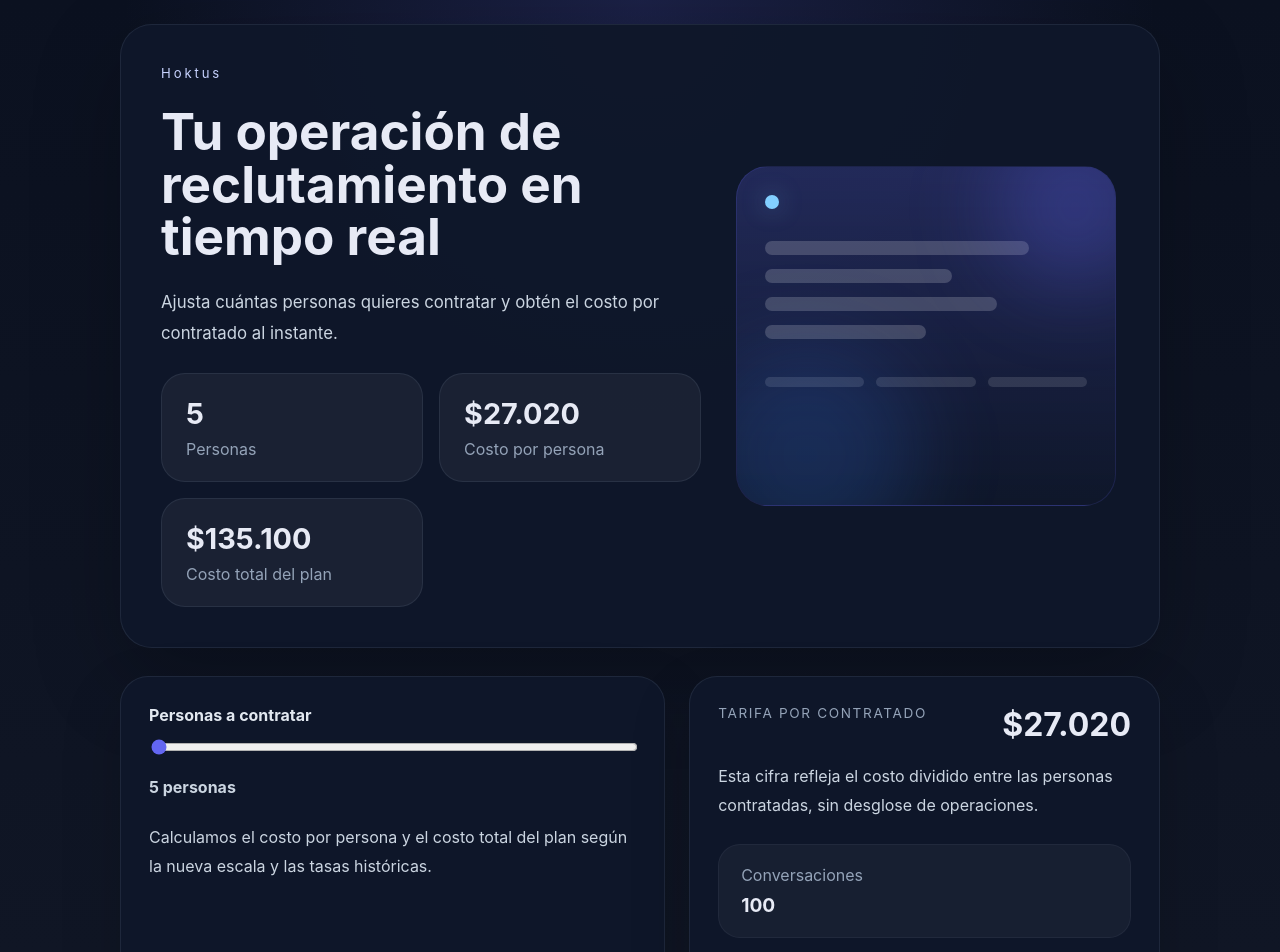
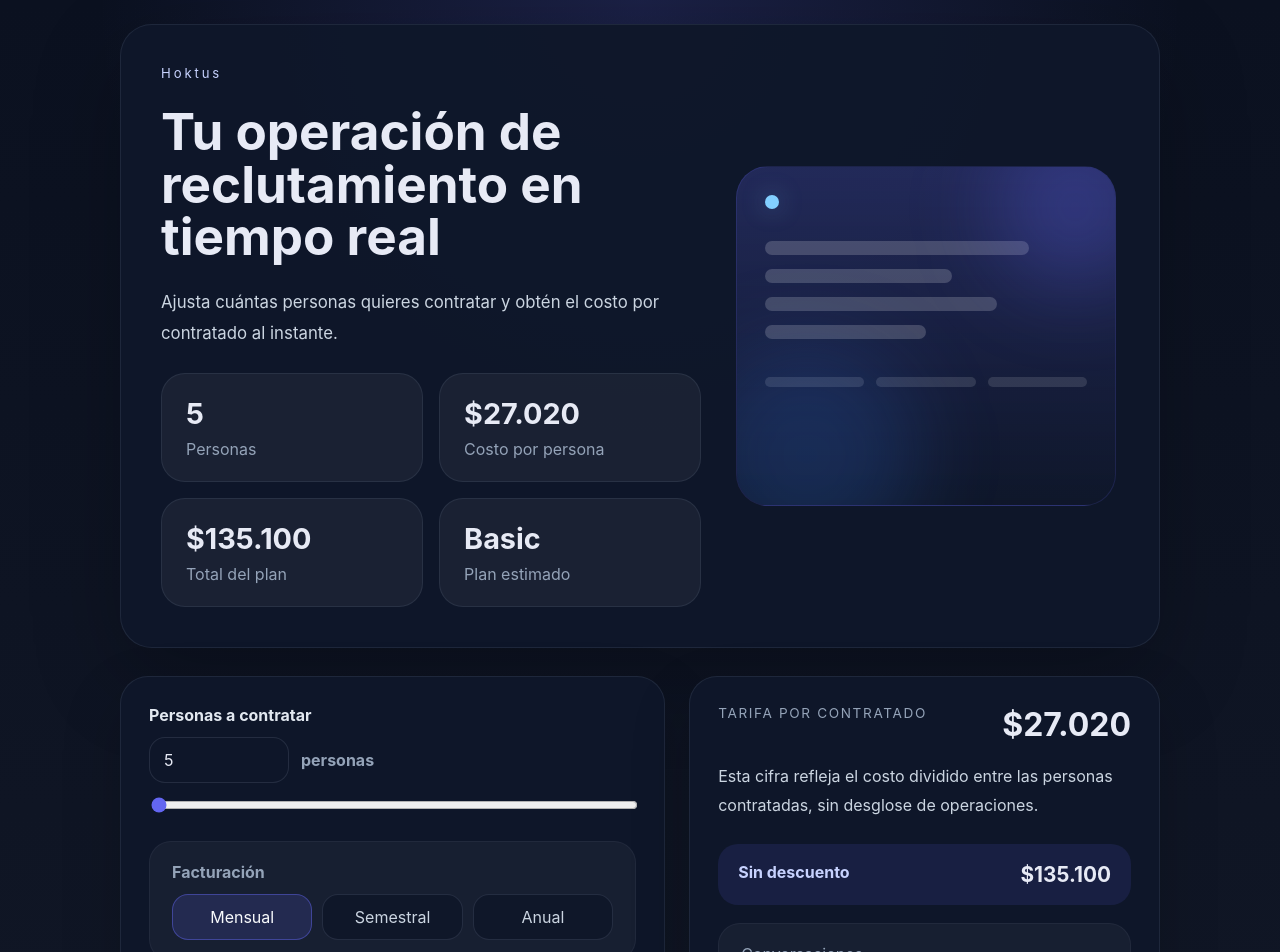
Before and after one commit to Brian-com-hoktus/calculadora-saas, a React (Vite) app: page / in a window 1280 px wide. Shown: the top 952 px of the page. Built offline with nearby package versions, Linux system fonts and the light colour scheme.

Commit message:
Add billing selector, plan tiers, person counter, and discount breakdown

```diff
--- a/src/App.tsx
+++ b/src/App.tsx
@@ -53,6 +53,7 @@ const formatCLP = (value: number) => {
 
 function App() {
   const [people, setPeople] = useState(5);
+  const [billing, setBilling] = useState<'Mensual' | 'Semestral' | 'Anual'>('Mensual');
 
   const results = useMemo(() => {
     const conversations = Math.max(1, people * 20);
@@ -71,15 +72,30 @@ function App() {
       documentPages * documentPrice +
       contracts * contractPrice;
 
+    const discountRate = billing === 'Semestral' ? 0.1 : billing === 'Anual' ? 0.2 : 0;
+    const discountedTotal = Math.round(total * (1 - discountRate));
+
+    const plan =
+      total <= 500000
+        ? 'Basic'
+        : total <= 3000000
+        ? 'Pro'
+        : total <= 10000000
+        ? 'Max'
+        : 'Enterprise';
+
     return {
       conversations,
       advanced,
       documentPages,
       contracts,
       total,
-      costPerPerson: Math.round(total / people)
+      discountedTotal,
+      discountRate,
+      plan,
+      costPerPerson: Math.round(discountedTotal / people)
     };
-  }, [people]);
+  }, [people, billing]);
 
   return (
     <div className="app-shell">
@@ -101,8 +117,12 @@ function App() {
               <span>Costo por persona</span>
             </div>
             <div>
-              <strong>{formatCLP(results.total)}</strong>
-              <span>Costo total del plan</span>
+              <strong>{formatCLP(results.discountedTotal)}</strong>
+              <span>Total del plan</span>
+            </div>
+            <div>
+              <strong>{results.plan}</strong>
+              <span>Plan estimado</span>
             </div>
           </div>
         </div>
@@ -129,8 +149,18 @@ function App() {
         <section className="controls-card landing-card">
           <div className="field-group">
             <label htmlFor="people">Personas a contratar</label>
+            <div className="person-input-row">
+              <input
+                id="people"
+                type="number"
+                min="1"
+                max="10000"
+                value={people}
+                onChange={(event: ChangeEvent<HTMLInputElement>) => setPeople(Math.max(1, Math.min(10000, Number(event.target.value))))}
+              />
+              <span className="person-input-label">personas</span>
+            </div>
             <input
-              id="people"
               type="range"
               min="1"
               max="10000"
@@ -138,7 +168,22 @@ function App() {
               value={people}
               onChange={(event: ChangeEvent<HTMLInputElement>) => setPeople(Number(event.target.value))}
             />
-            <div className="range-value">{people.toLocaleString('es-CL')} personas</div>
+          </div>
+
+          <div className="billing-card">
+            <span>Facturación</span>
+            <div className="billing-options">
+              {(['Mensual', 'Semestral', 'Anual'] as const).map((option) => (
+                <button
+                  key={option}
+                  type="button"
+                  className={billing === option ? 'billing-button active' : 'billing-button'}
+                  onClick={() => setBilling(option)}
+                >
+                  {option}
+                </button>
+              ))}
+            </div>
           </div>
 
           <p className="result-note">
@@ -152,6 +197,29 @@ function App() {
             <strong>{formatCLP(results.costPerPerson)}</strong>
           </div>
           <p className="result-note">Esta cifra refleja el costo dividido entre las personas contratadas, sin desglose de operaciones.</p>
+
+          {results.discountRate > 0 ? (
+            <div className="discount-summary">
+              <div>
+                <span>Precio base</span>
+                <strong>{formatCLP(results.total)}</strong>
+              </div>
+              <div>
+                <span>Descuento {Math.round(results.discountRate * 100)}%</span>
+                <strong>{formatCLP(results.total - results.discountedTotal)}</strong>
+              </div>
+              <div>
+                <span>Total con descuento</span>
+                <strong>{formatCLP(results.discountedTotal)}</strong>
+              </div>
+            </div>
+          ) : (
+            <div className="discount-summary">
+              <span>Sin descuento</span>
+              <strong>{formatCLP(results.total)}</strong>
+            </div>
+          )}
+
           <div className="summary-metrics landing-metrics">
             <div>
               <span>Conversaciones</span>
--- a/src/styles.css
+++ b/src/styles.css
@@ -222,6 +222,100 @@ input[type='range'] {
   font-weight: 700;
 }
 
+.person-input-row {
+  display: flex;
+  gap: 12px;
+  align-items: center;
+}
+
+.person-input-row input[type='number'] {
+  width: 140px;
+  padding: 12px 14px;
+  border-radius: 16px;
+  border: 1px solid rgba(148, 163, 184, 0.16);
+  background: rgba(15, 23, 42, 0.9);
+  color: #e7eaf5;
+}
+
+.person-input-label {
+  color: #94a3b8;
+  font-weight: 700;
+}
+
+.billing-card {
+  margin-top: 22px;
+  padding: 20px 22px;
+  border-radius: 22px;
+  background: rgba(255, 255, 255, 0.04);
+  border: 1px solid rgba(148, 163, 184, 0.08);
+}
+
+.billing-card span {
+  display: block;
+  color: #94a3b8;
+  margin-bottom: 12px;
+  font-weight: 700;
+}
+
+.billing-options {
+  display: flex;
+  gap: 10px;
+  flex-wrap: wrap;
+}
+
+.billing-button {
+  flex: 1;
+  min-width: 100px;
+  padding: 12px 16px;
+  border-radius: 16px;
+  border: 1px solid rgba(148, 163, 184, 0.16);
+  color: #cbd5e1;
+  background: rgba(15, 23, 42, 0.9);
+  cursor: pointer;
+  transition: background 0.2s ease, border-color 0.2s ease;
+}
+
+.billing-button:hover {
+  border-color: rgba(99, 102, 241, 0.4);
+}
+
+.billing-button.active {
+  background: rgba(99, 102, 241, 0.16);
+  border-color: rgba(99, 102, 241, 0.45);
+  color: #f8fafc;
+}
+
+.discount-summary {
+  display: flex;
+  justify-content: space-between;
+  align-items: flex-start;
+  gap: 16px;
+  flex-wrap: wrap;
+  padding: 18px 20px;
+  border-radius: 20px;
+  background: rgba(99, 102, 241, 0.12);
+  margin-bottom: 18px;
+}
+
+.discount-summary > div,
+.discount-summary > span {
+  min-width: 140px;
+}
+
+.discount-summary span,
+.discount-summary strong {
+  display: block;
+}
+
+.discount-summary span {
+  color: #c7d2fe;
+  font-weight: 700;
+}
+
+.discount-summary strong {
+  font-size: 1.3rem;
+}
+
 .landing-card {
   background: rgba(15, 23, 42, 0.96);
 }
```
